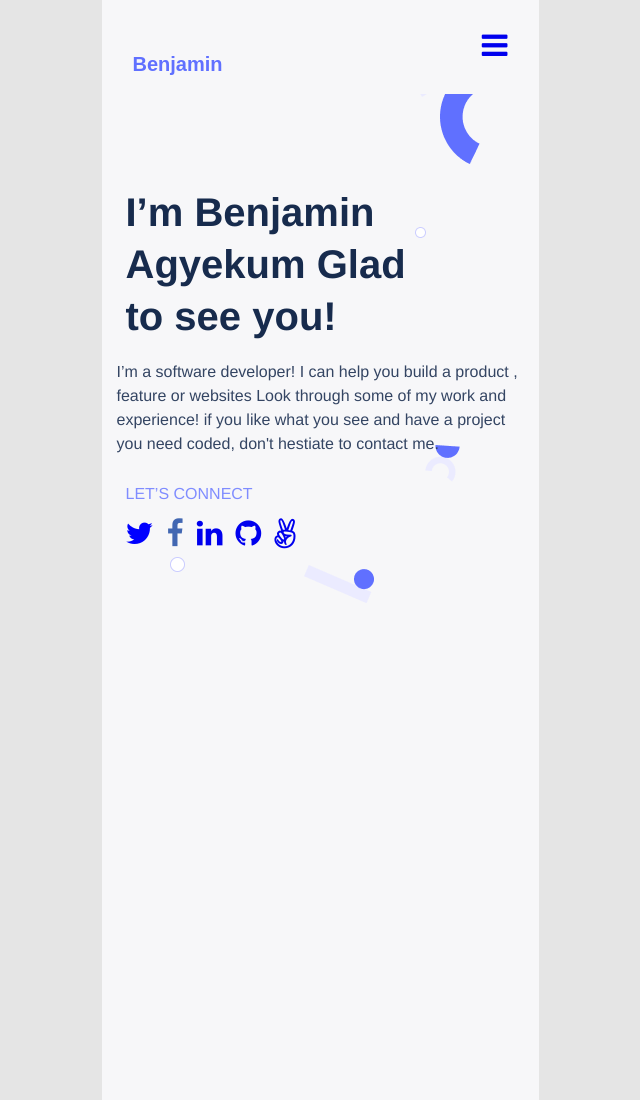
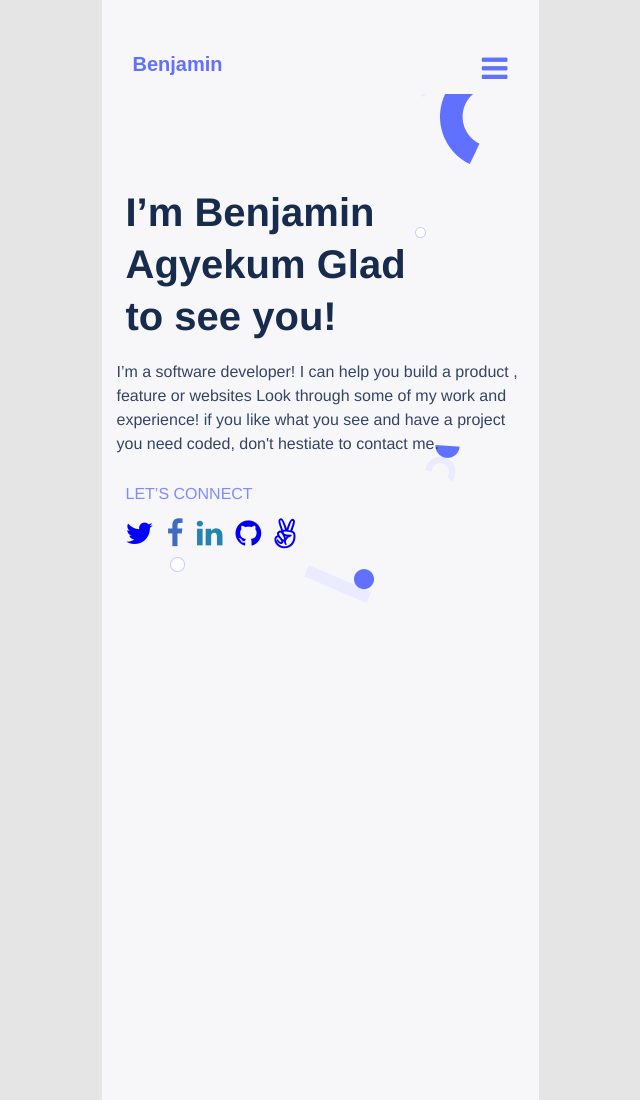
Before and after one commit to hislordshipprof/Microverse-portfolio, a website: page index.html in a window 1280 px wide. Shown: the top 1100 px of the page, without its empty margins (351-991 px from the left). Drawn offline with Linux system fonts and the light colour scheme.

Commit message:
Nav-menu-icon fixed

```diff
--- a/style.css
+++ b/style.css
@@ -52,11 +52,12 @@ body {
 }
 
 .main-nav a.icon {
-  background: #f7f7f9;
+
   display: block;
   position: absolute;
   right: 0;
-  top: 0;
+  top: 23px;
+  color: #6070ff;
 }
 
 .active {
@@ -174,5 +175,9 @@ body {
 }
 
 .fa-facebook-f {
-  color: #4267b2;
+  color: #406bc2;
 }
+
+.fa-linkedin{
+color: #0e77a8e8;
+}
```
Also changed, not shown: README.md, img/Html5.png (added), img/Javascript.png (added), img/Mobile-icon.png (added), img/Work-card.png (added), img/WorkCard1.png (added), img/WorkCard2.png (added), img/WorkCard3.png (added), img/arrow-down.png (added), img/arrow-forward.png (added), img/backgroung.png (added), img/bg1.png (added), img/bg2.png (added), img/css3.png (added).
